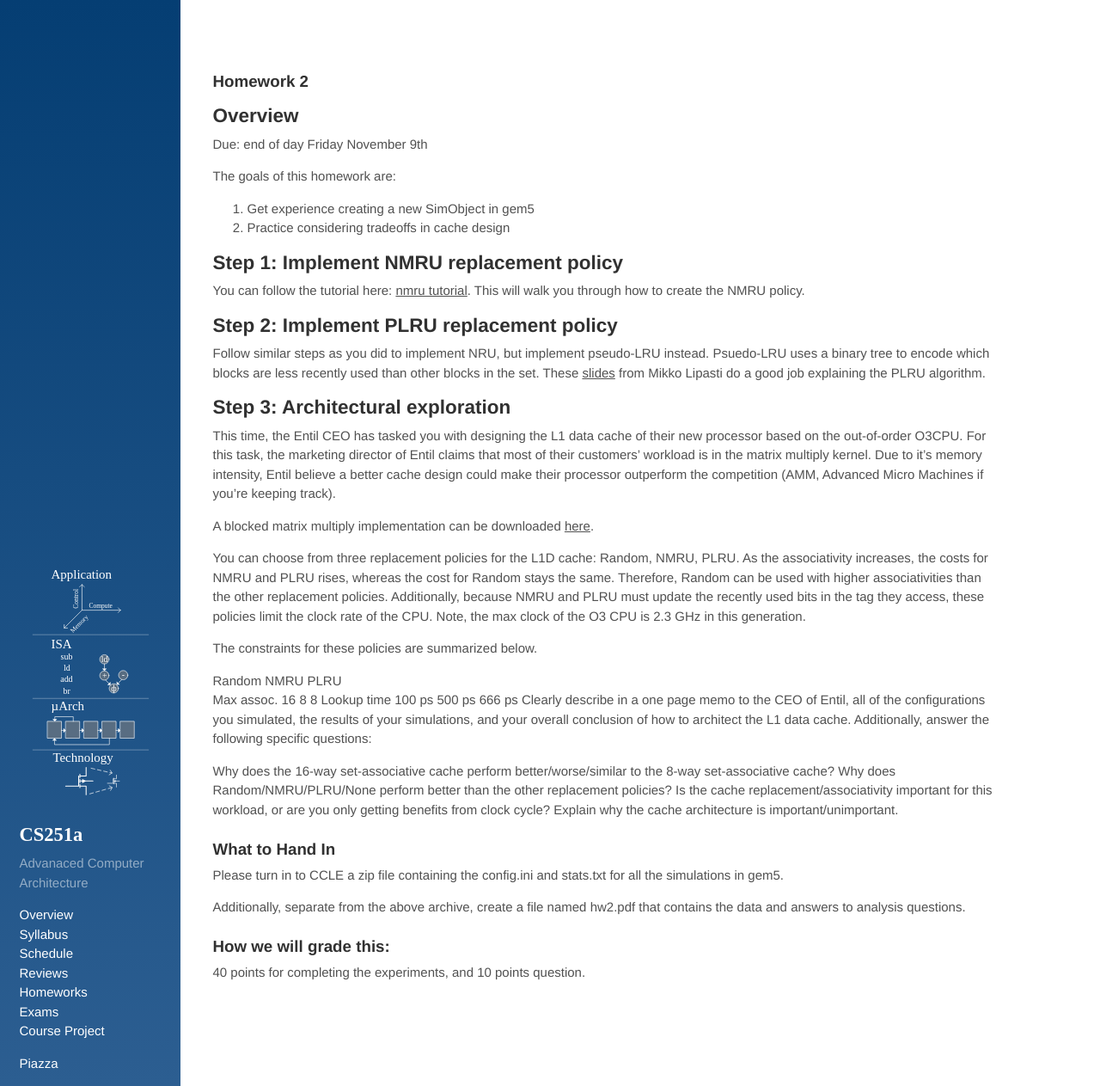
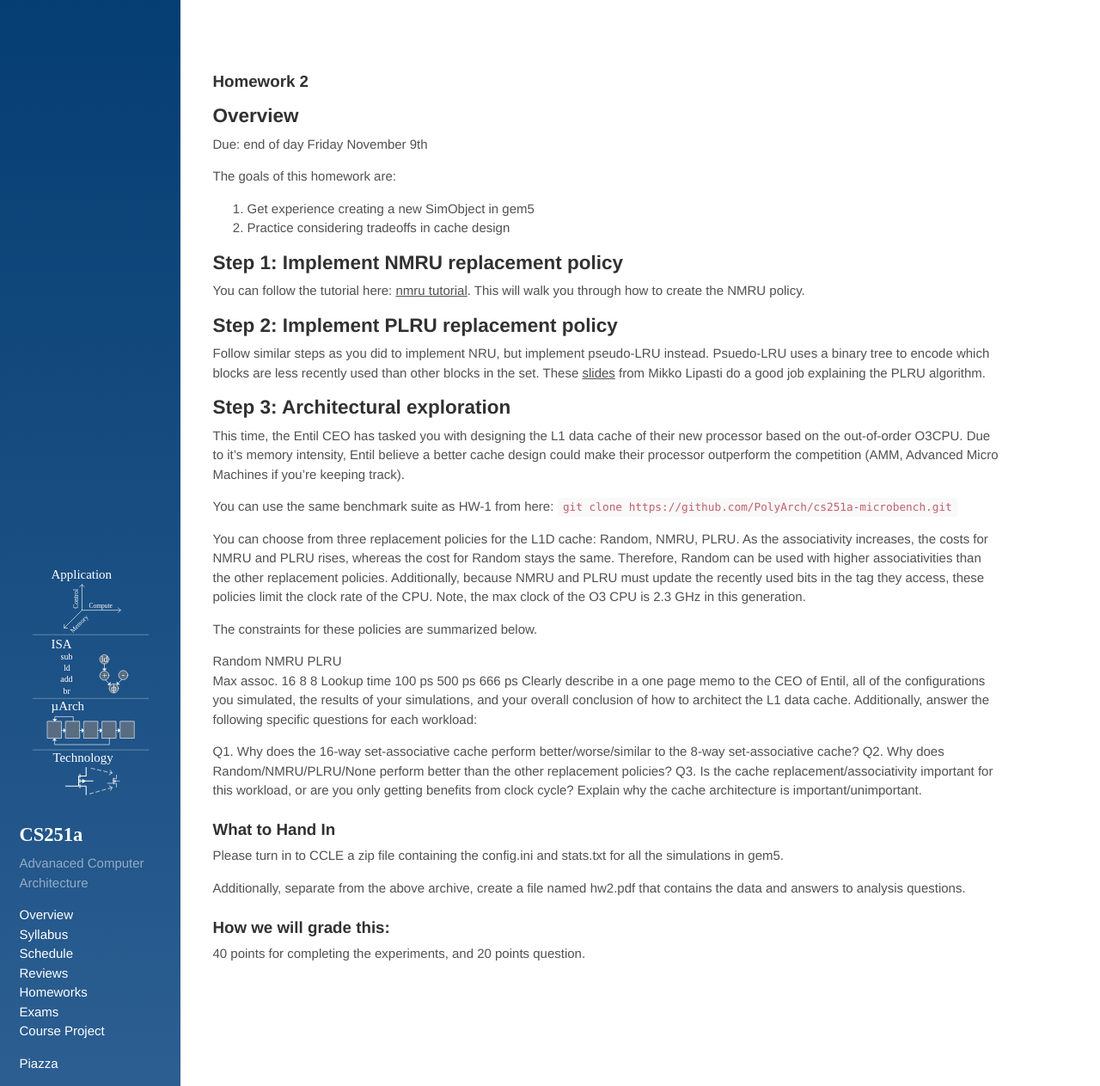
Before and after one commit to PolyArch/cs259, a Jekyll site: the page built from hws/hw2.md, in a window 1280 px wide and 1263 px high. Shown: the whole window at 86% size. Built offline with Jekyll 4.4.1, drawn with Linux system fonts in a browser that asks for light colours.

Commit message:
changed the benchmark suite

````diff
--- a/hws/hw2.md
+++ b/hws/hw2.md
@@ -22,9 +22,9 @@ Follow similar steps as you did to implement NRU, but implement pseudo-LRU inste
 
 ## Step 3: Architectural exploration
 
-This time, the Entil CEO has tasked you with designing the L1 data cache of their new processor based on the out-of-order O3CPU. For this task, the marketing director of Entil claims that most of their customers' workload is in the matrix multiply kernel. Due to it's memory intensity, Entil believe a better cache design could make their processor outperform the competition (AMM, Advanced Micro Machines if you're keeping track).
+This time, the Entil CEO has tasked you with designing the L1 data cache of their new processor based on the out-of-order O3CPU. Due to it's memory intensity, Entil believe a better cache design could make their processor outperform the competition (AMM, Advanced Micro Machines if you're keeping track).
 
-A blocked matrix multiply implementation can be downloaded [here](http://pages.cs.wisc.edu/~david/courses/cs752/Fall2015/html/hw5/mm.cpp. Use an input of 128x128 matrix (./mm 128)).
+You can use the same benchmark suite as HW-1 from here: ```git clone https://github.com/PolyArch/cs251a-microbench.git```
 
 You can choose from three replacement policies for the L1D cache: Random, NMRU, PLRU. As the associativity increases, the costs for NMRU and PLRU rises, whereas the cost for Random stays the same. Therefore, Random can be used with higher associativities than the other replacement policies. Additionally, because NMRU and PLRU must update the recently used bits in the tag they access, these policies limit the clock rate of the CPU. Note, the max clock of the O3 CPU is 2.3 GHz in this generation.
 
@@ -33,11 +33,11 @@ The constraints for these policies are summarized below.
  	Random	NMRU	PLRU
 Max assoc.	16	8	8
 Lookup time	100 ps	500 ps	666 ps
-Clearly describe in a one page memo to the CEO of Entil, all of the configurations you simulated, the results of your simulations, and your overall conclusion of how to architect the L1 data cache. Additionally, answer the following specific questions:
+Clearly describe in a one page memo to the CEO of Entil, all of the configurations you simulated, the results of your simulations, and your overall conclusion of how to architect the L1 data cache. Additionally, answer the following specific questions for each workload:
 
-Why does the 16-way set-associative cache perform better/worse/similar to the 8-way set-associative cache?
-Why does Random/NMRU/PLRU/None perform better than the other replacement policies?
-Is the cache replacement/associativity important for this workload, or are you only getting benefits from clock cycle? Explain why the cache architecture is important/unimportant.
+Q1. Why does the 16-way set-associative cache perform better/worse/similar to the 8-way set-associative cache?
+Q2. Why does Random/NMRU/PLRU/None perform better than the other replacement policies?
+Q3. Is the cache replacement/associativity important for this workload, or are you only getting benefits from clock cycle? Explain why the cache architecture is important/unimportant.
 
 ### What to Hand In
 Please turn in to CCLE a zip file containing the config.ini
@@ -47,4 +47,4 @@ Additionally, separate from the above archive, create a file named hw2.pdf
 that contains the data and answers to analysis questions.
 
 ### How we will grade this:
-40 points for completing the experiments, and 10 points question.
+40 points for completing the experiments, and 20 points question.
````
Also changed, not shown: hws/nmru-patch.md (+126 -1 lines), hws/nmru-tut.md (+7 -16 lines).
